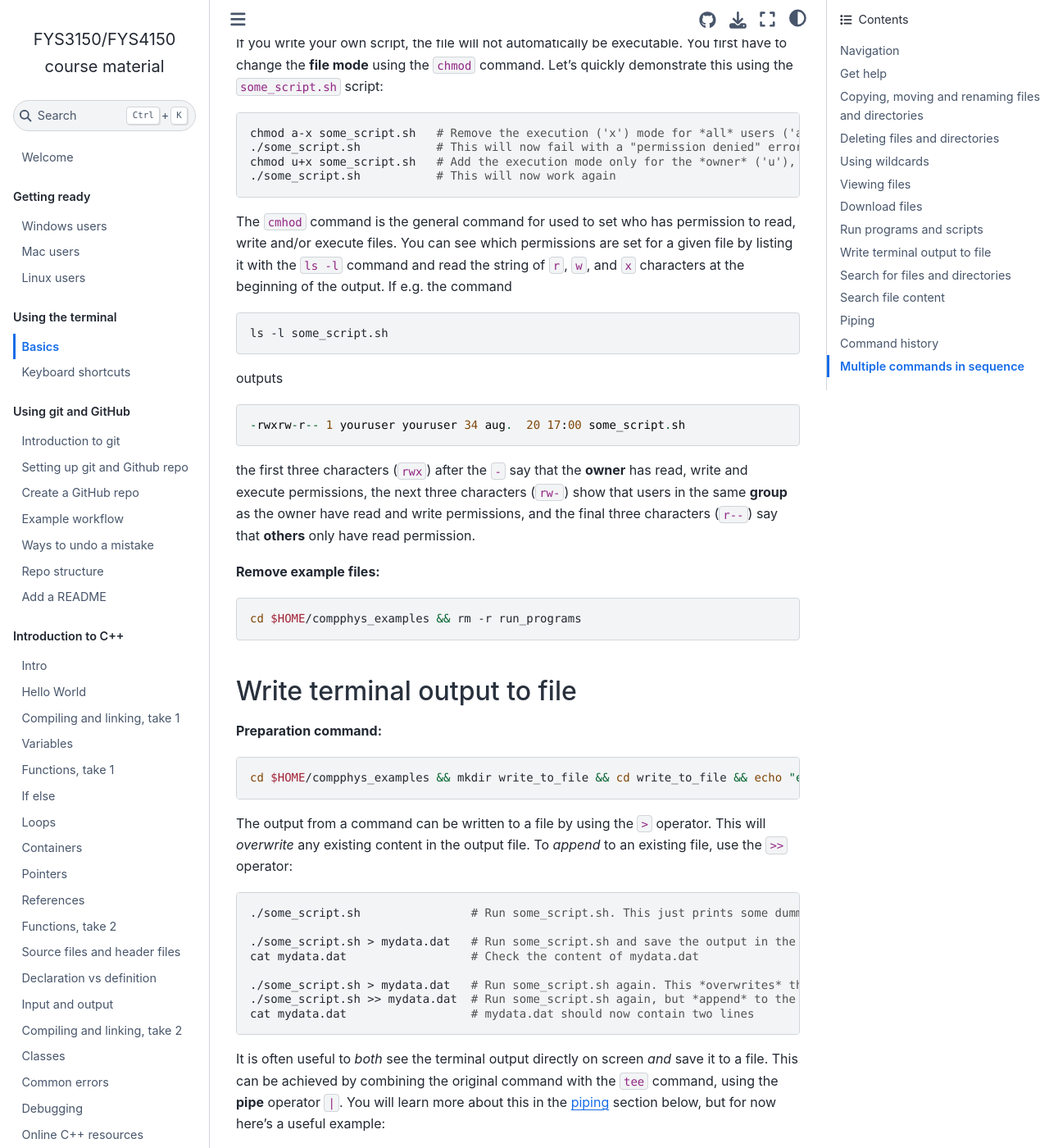
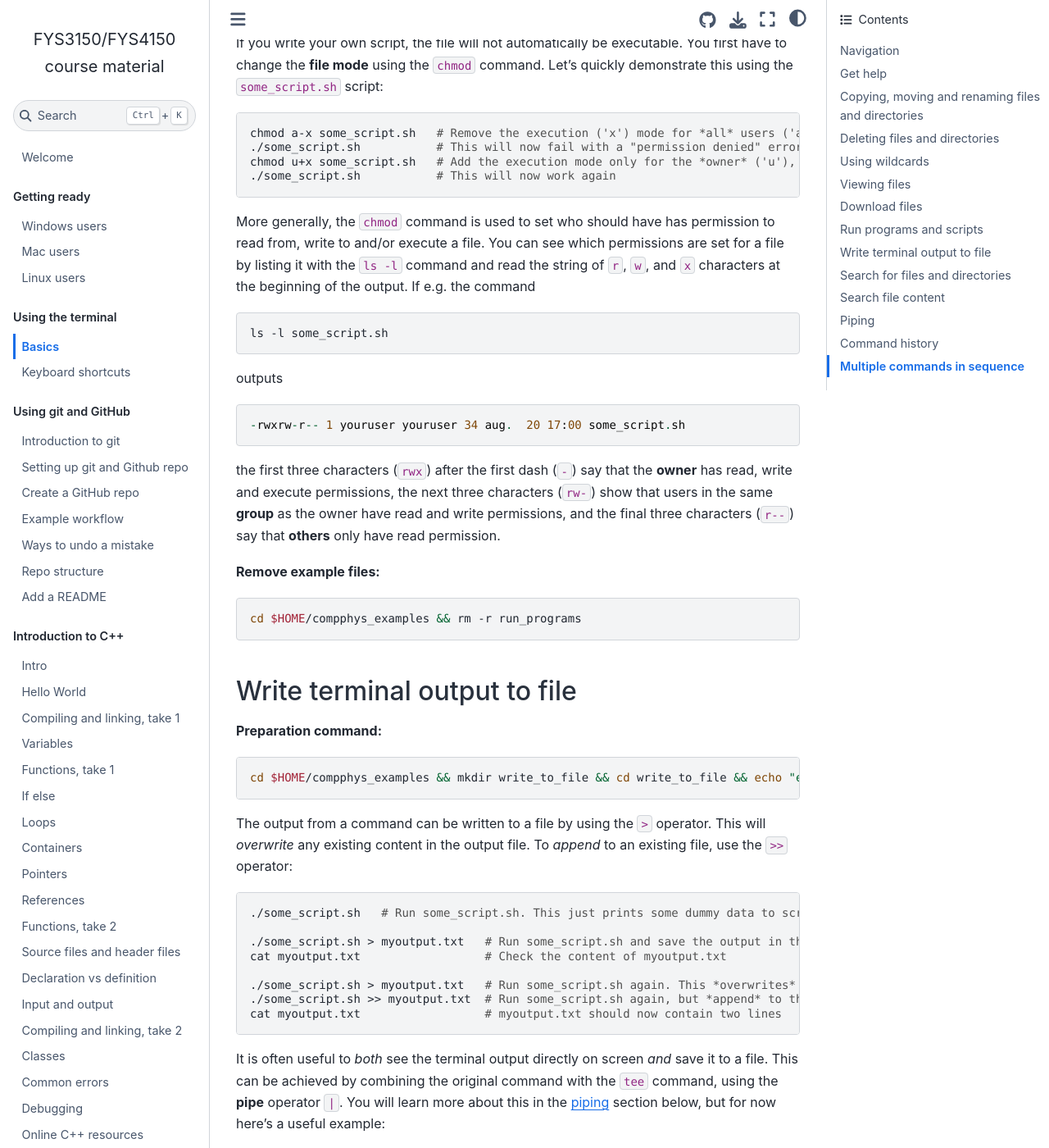
Before and after one commit to anderkve/FYS3150, a Jupyter Book: the page built from book/using_the_terminal/basics.md, in a window 1280 px wide and 1400 px high, scrolled down 5650 px. Shown: the whole window at 82% size. Built offline with Jupyter Book 1.0.4 settings and Sphinx 7.4.7 and the Sphinx Book theme 1.1.4, drawn with Linux system fonts in a browser that asks for light colours; some of the changed text lies outside the part shown.

Commit message:
Terminal section: Final tweaks. Ran through the entire basics section. All seems OK.
	modified:   book/using_the_terminal/basics.md

````diff
--- a/book/using_the_terminal/basics.md
+++ b/book/using_the_terminal/basics.md
@@ -156,7 +156,7 @@
 cd $HOME/compphys_examples && mkdir view_files && cd view_files && echo "Line number 1" > file1.txt && echo "Line number 2" >> file1.txt && echo "Line number 3" >> file1.txt && echo "Line number 4" >> file1.txt && echo "Line number 5" >> file1.txt && echo "" && echo "current directory: $(pwd)" && echo ""
 ```
 
-There are several commands for inspecting the content of files directly from the terminal. Below we demonstrate the commands `cat`, `head`, `tail` and `less`. (For a more in-depth explanation, see [here](https://i.redd.it/jlaxkglh1iw41.png).) We also demonstrate the `wc` command, used to count the number of words or lines in a file.
+There are several commands for inspecting the content of files directly from the terminal. Below we demonstrate the commands `cat`, `head`, `tail` and `less`. (For a more in-depth explanation, see [here](https://i.redd.it/jlaxkglh1iw41.png).) We also demonstrate how to use the `wc` command to count the number of words or lines in a file.
 
 ```sh
 cat file1.txt        # Print the full content of file1.txt to the terminal screen
@@ -164,7 +164,7 @@
 tail -2 file1.txt    # Print the last 2 lines of file1.txt
 less file1.txt       # View file1.txt interactively. Press 'q' to return to the terminal
 
-wc file1.txt         # Count the number of words in file1.txt
+wc -w file1.txt      # Count the number of words in file1.txt
 wc -l file1.txt      # Count the number of lines in file1.txt
 ```
 
@@ -226,7 +226,7 @@
 ./some_script.sh           # This will now work again
 ```
 
-The `cmhod` command is the general command for used to set who has permission to read, write and/or execute files. You can see which permissions are set for a given file by listing it with the `ls -l` command and read the string of `r`, `w`, and `x` characters at the beginning of the output. If e.g. the command
+More generally, the `chmod` command is used to set who should have has permission to read from, write to and/or execute a file. You can see which permissions are set for a file by listing it with the `ls -l` command and read the string of `r`, `w`, and `x` characters at the beginning of the output. If e.g. the command
 
 ```sh
 ls -l some_script.sh
@@ -237,7 +237,7 @@
 -rwxrw-r-- 1 youruser youruser 34 aug.  20 17:00 some_script.sh
 ```
 
-the first three characters (`rwx`) after the `-` say that the **owner** has read, write and execute permissions, the next three characters (`rw-`) show that users in the same **group** as the owner have read and write permissions, and the final three characters (`r--`) say that **others** only have read permission.
+the first three characters (`rwx`) after the first dash (`-`) say that the **owner** has read, write and execute permissions, the next three characters (`rw-`) show that users in the same **group** as the owner have read and write permissions, and the final three characters (`r--`) say that **others** only have read permission.
 
 
 **Remove example files:**
@@ -256,14 +256,14 @@
 The output from a command can be written to a file by using the `>` operator. This will *overwrite* any existing content in the output file. To *append* to an existing file, use the `>>` operator:
 
 ```sh
-./some_script.sh                # Run some_script.sh. This just prints some dummy data to screen
+./some_script.sh   # Run some_script.sh. This just prints some dummy data to screen
 
-./some_script.sh > mydata.dat   # Run some_script.sh and save the output in the file mydata.dat
-cat mydata.dat                  # Check the content of mydata.dat
+./some_script.sh > myoutput.txt   # Run some_script.sh and save the output in the file myoutput.txt
+cat myoutput.txt                  # Check the content of myoutput.txt
 
-./some_script.sh > mydata.dat   # Run some_script.sh again. This *overwrites* the previous mydata.dat
-./some_script.sh >> mydata.dat  # Run some_script.sh again, but *append* to the end of mydata.dat.
-cat mydata.dat                  # mydata.dat should now contain two lines
+./some_script.sh > myoutput.txt   # Run some_script.sh again. This *overwrites* the previous myoutput.txt
+./some_script.sh >> myoutput.txt  # Run some_script.sh again, but *append* to the end of myoutput.txt.
+cat myoutput.txt                  # myoutput.txt should now contain two lines
 ```
 
 It is often useful to *both* see the terminal output directly on screen *and* save it to a file. This can be achieved by combining the original command with the `tee` command, using the **pipe** operator `|`. You will learn more about this in the [piping](sec:piping) section below, but for now here's a useful example:
@@ -321,7 +321,6 @@
 The preparation command above has downloaded [this](https://raw.githubusercontent.com/anderkve/FYS3150/master/book/using_the_terminal/extra_material/output.txt) program output from [this](https://github.com/anderkve/FYS3150/blob/master/book/using_the_terminal/extra_material/random_program.py) to a file `output.txt`. Let's use `grep` to search through it:
 
 ```sh
-  # Dowload the dummy program output
 grep "Iteration" output.txt      # Search for and print all lines containing the word "Iteration"
 grep -i "error" output.txt       # Use "-i" to ignore differences between upper/lower case letters
 grep -n -i "error" output.txt    # Same as above, but include the line number
@@ -421,6 +420,10 @@
 
 All the single-line preparation commands we've used throughout this page are based on using `;` and `&&` to pack multiple commands into one line.
 
+----
+
+*Congratulations!* If you've worked your way through the above commands you're well on your way to become a terminal ninja.
+
 
 <!--
 
````
